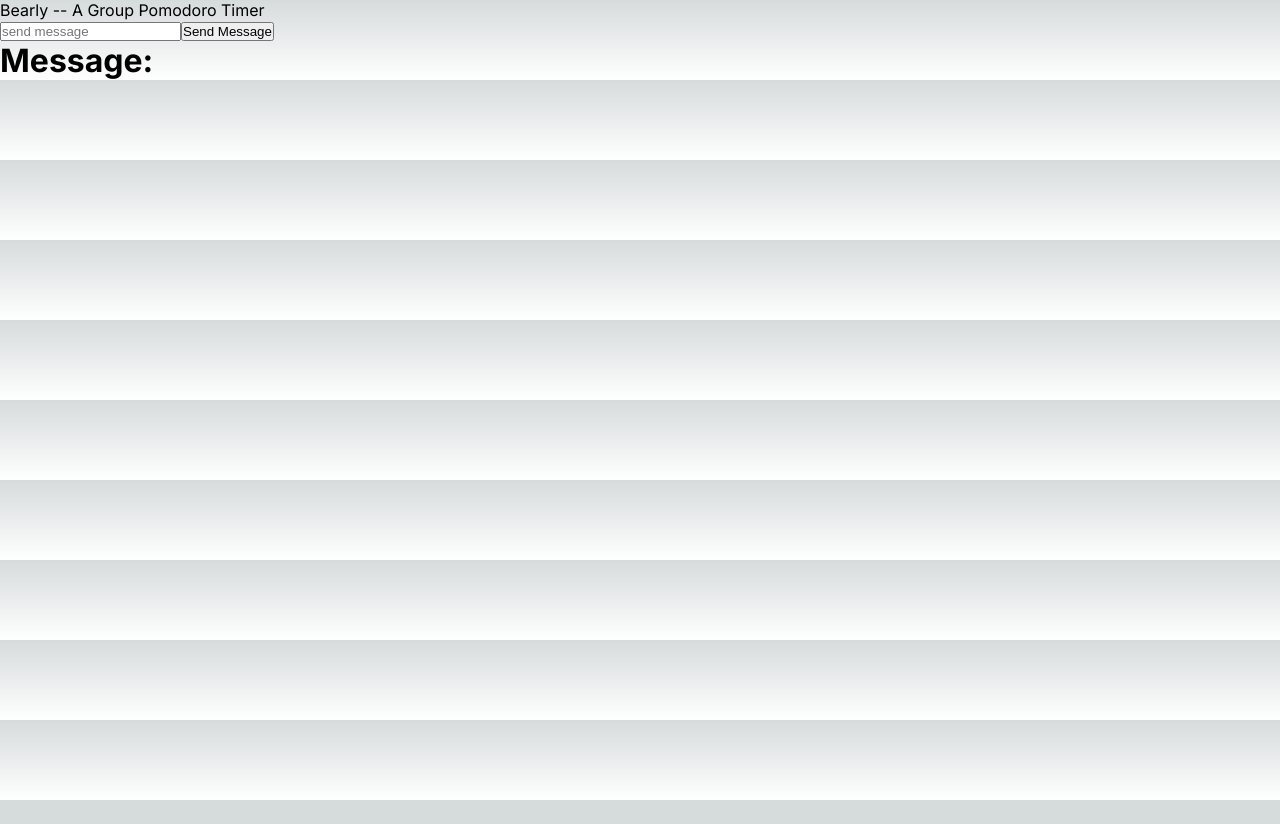
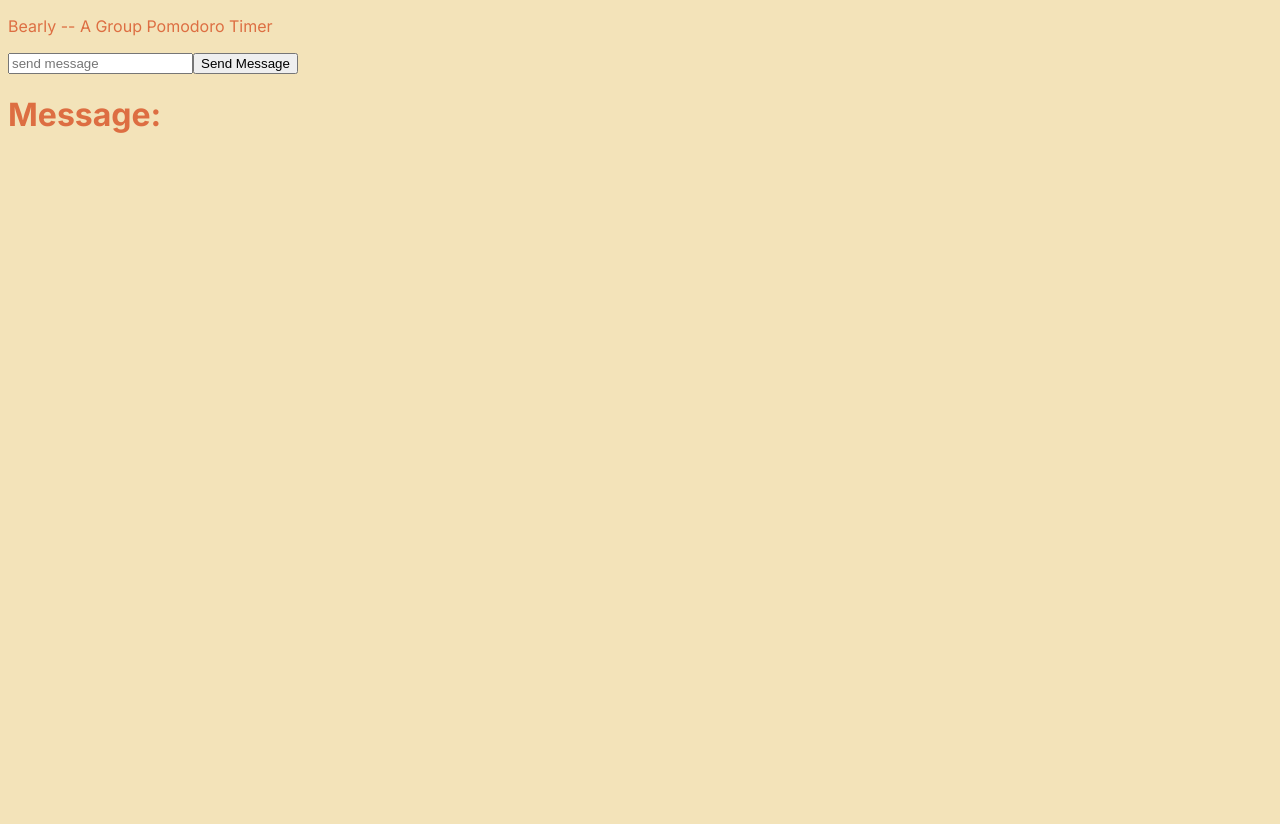
Before and after one commit to yongssh/wildhacks2024, a Next.js app in the folder wildhacks2024/client/: page / in a window 1280 px wide. Before the commit the page ends 800 px from the top, so only its background shows below. Built offline with nearby package versions, Linux system fonts and the light colour scheme; no server answers.

Commit message:
Update globals.css

```diff
--- a/wildhacks2024/client/src/app/globals.css
+++ b/wildhacks2024/client/src/app/globals.css
@@ -1,107 +1,33 @@
-:root {
-  --max-width: 1100px;
-  --border-radius: 12px;
-  --font-mono: ui-monospace, Menlo, Monaco, "Cascadia Mono", "Segoe UI Mono",
-    "Roboto Mono", "Oxygen Mono", "Ubuntu Monospace", "Source Code Pro",
-    "Fira Mono", "Droid Sans Mono", "Courier New", monospace;
+/* html, */
+body {
+  /* max-width: 100vw;
+  overflow-x: hidden; */
 
-  --foreground-rgb: 0, 0, 0;
-  --background-start-rgb: 214, 219, 220;
-  --background-end-rgb: 255, 255, 255;
+  background-color: #f3e3b9;
+  color: #DD6E42;
+  height: 100vh;
+  font-family: "Roboto Mono", monospace;
 
-  --primary-glow: conic-gradient(
-    from 180deg at 50% 50%,
-    #16abff33 0deg,
-    #0885ff33 55deg,
-    #54d6ff33 120deg,
-    #0071ff33 160deg,
-    transparent 360deg
-  );
-  --secondary-glow: radial-gradient(
-    rgba(255, 255, 255, 1),
-    rgba(255, 255, 255, 0)
-  );
-
-  --tile-start-rgb: 239, 245, 249;
-  --tile-end-rgb: 228, 232, 233;
-  --tile-border: conic-gradient(
-    #00000080,
-    #00000040,
-    #00000030,
-    #00000020,
-    #00000010,
-    #00000010,
-    #00000080
-  );
-
-  --callout-rgb: 238, 240, 241;
-  --callout-border-rgb: 172, 175, 176;
-  --card-rgb: 180, 185, 188;
-  --card-border-rgb: 131, 134, 135;
 }
 
-@media (prefers-color-scheme: dark) {
-  :root {
-    --foreground-rgb: 255, 255, 255;
-    --background-start-rgb: 0, 0, 0;
-    --background-end-rgb: 0, 0, 0;
-
-    --primary-glow: radial-gradient(rgba(1, 65, 255, 0.4), rgba(1, 65, 255, 0));
-    --secondary-glow: linear-gradient(
-      to bottom right,
-      rgba(1, 65, 255, 0),
-      rgba(1, 65, 255, 0),
-      rgba(1, 65, 255, 0.3)
-    );
-
-    --tile-start-rgb: 2, 13, 46;
-    --tile-end-rgb: 2, 5, 19;
-    --tile-border: conic-gradient(
-      #ffffff80,
-      #ffffff40,
-      #ffffff30,
-      #ffffff20,
-      #ffffff10,
-      #ffffff10,
-      #ffffff80
-    );
-
-    --callout-rgb: 20, 20, 20;
-    --callout-border-rgb: 108, 108, 108;
-    --card-rgb: 100, 100, 100;
-    --card-border-rgb: 200, 200, 200;
-  }
+#root {
+  height: 100%;
 }
 
-* {
-  box-sizing: border-box;
-  padding: 0;
-  margin: 0;
+.Home {
+  display: flex;
+  height: 100%;
+  justify-content: center;
+  align-items: center;
+
 }
 
-html,
-body {
-  max-width: 100vw;
-  overflow-x: hidden;
+.timer {
+  font-size: 2em;
 }
 
-body {
-  color: rgb(var(--foreground-rgb));
-  background: linear-gradient(
-      to bottom,
-      transparent,
-      rgb(var(--background-end-rgb))
-    )
-    rgb(var(--background-start-rgb));
+.message {
+  font-size: 0.5em;
+  min-height: 1.3em;
+  margin-bottom: 1.5em;
 }
-
-a {
-  color: inherit;
-  text-decoration: none;
-}
-
-@media (prefers-color-scheme: dark) {
-  html {
-    color-scheme: dark;
-  }
-}
```
